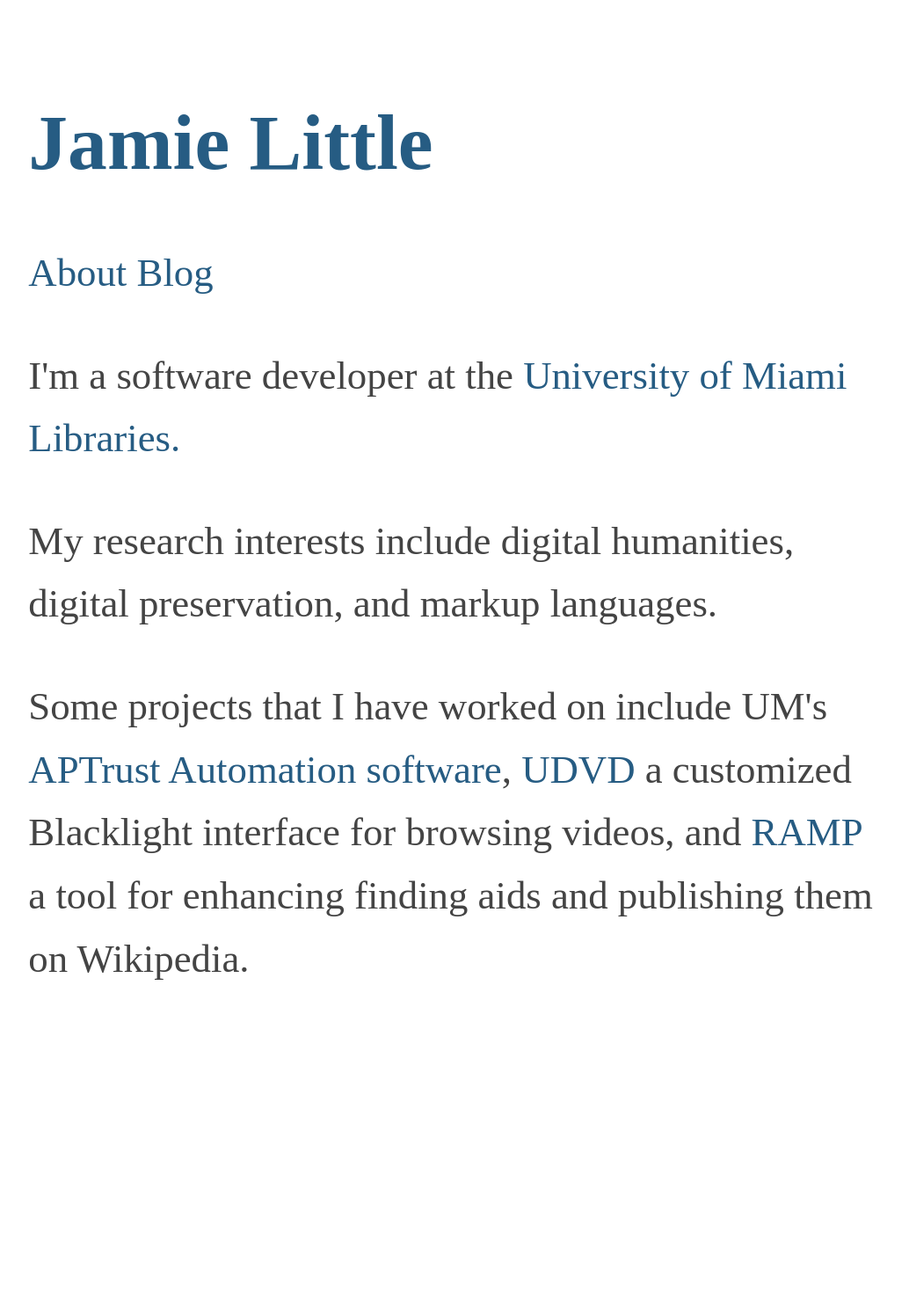
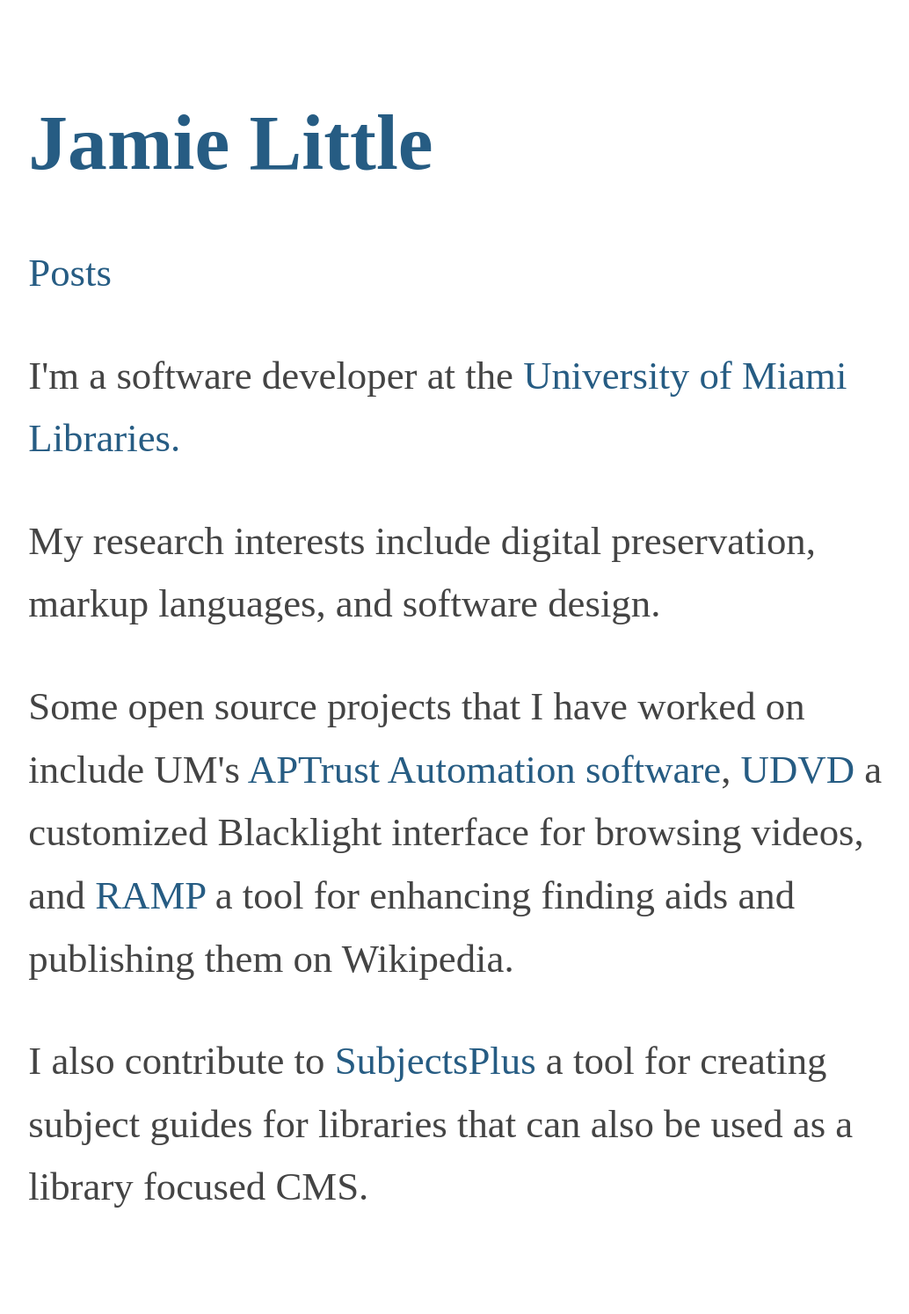
Before and after one commit to little9/little9.github.io, a Jekyll site: the page built from index.html, in a window 1280 px wide. Shown: the whole page at 88% size, without its empty margins (120-1154 px from the left). Built offline with Jekyll 4.4.1, drawn with Linux system fonts in a browser that asks for light colours; before the commit the page ends 1234 px from its top, so only the background shows below that.

Commit message:
Updating

```diff
--- a/index.html
+++ b/index.html
@@ -4,14 +4,14 @@
 
 <div class="home">
 
-<p>
-I'm a software developer at the <a href="http://library.miami.edu">University of Miami Libraries.</a></p>
+  <p>
+    I'm a software developer at the <a href="http://library.miami.edu">University of Miami Libraries.</a></p>
 
-<p>
-My research interests include digital humanities, digital preservation, and markup languages.</p>
+  <p>
+    My research interests include digital preservation, markup languages, and software design.</p>
 
-<p>
-Some projects that I have worked on include UM's <a href="https://github.com/UMiamiLibraries/aptrust-automation">APTrust Automation software</a>, <a href="http://library.miami.edu/udvd">UDVD</a> a customized Blacklight interface for browsing videos, and <a href="https://github.com/UMiamiLibraries/RAMP">RAMP</a> a tool for enhancing finding aids and publishing them on Wikipedia.</p>
-
+  <p>
+    Some open source projects that I have worked on include UM's <a href="https://github.com/UMiamiLibraries/aptrust-automation">APTrust Automation software</a>, <a href="http://library.miami.edu/udvd">UDVD</a> a customized Blacklight interface for browsing videos, and <a href="https://github.com/UMiamiLibraries/RAMP">RAMP</a> a tool for enhancing finding aids and publishing them on Wikipedia.</p>
+  <p>I also contribute to <a href="http://github.com/SubjectsPlus/subjectsplus">SubjectsPlus</a> a tool for creating subject guides for libraries that can also be used as a library focused CMS.</p>
 
 </div>
--- a/blog.html
+++ b/posts.html
@@ -1,7 +1,7 @@
 ---
 layout: page
-title: Blog
-permalink: /blog/
+title: Posts
+permalink: /posts/
 ---
 
 <div class="home">
```
Also changed, not shown: _posts/2015-11-14-welcome-to-jekyll.markdown (deleted, +0 -25 lines), about.md (deleted, +0 -7 lines), 7 other files.
